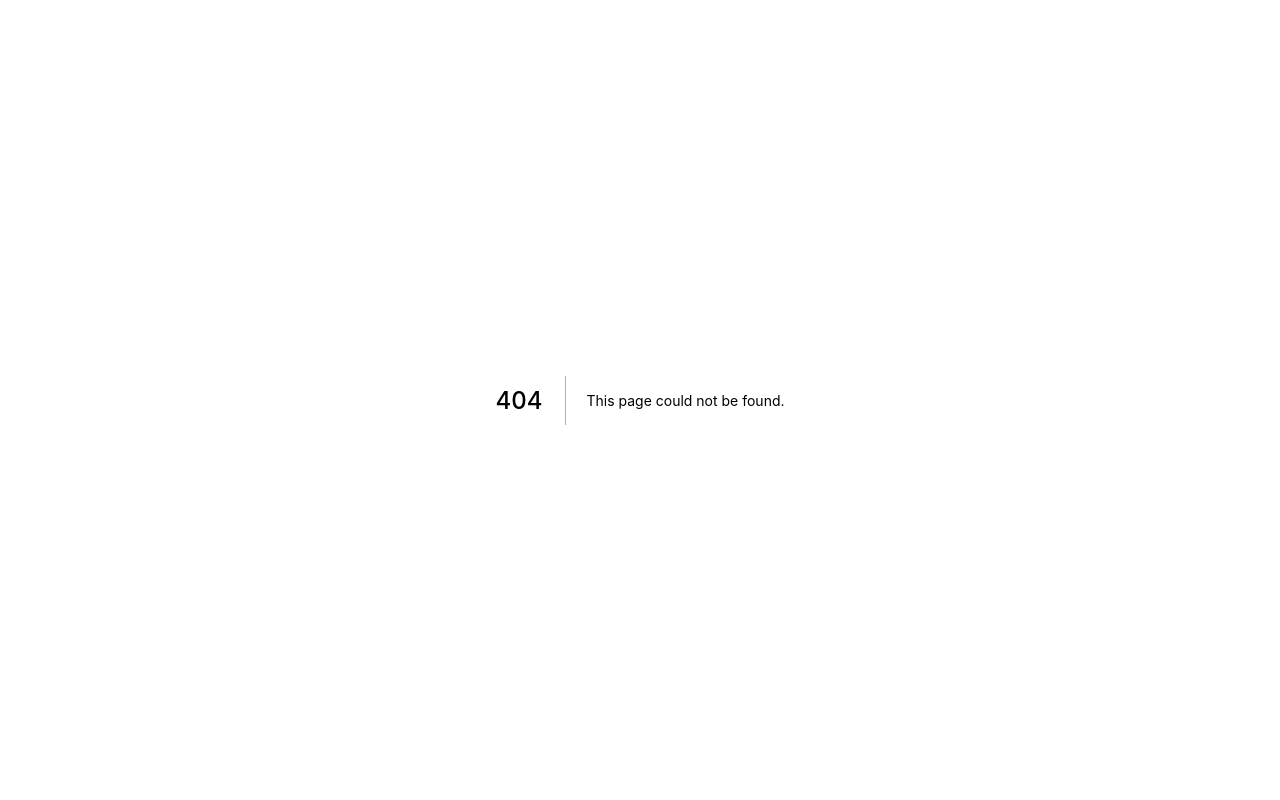
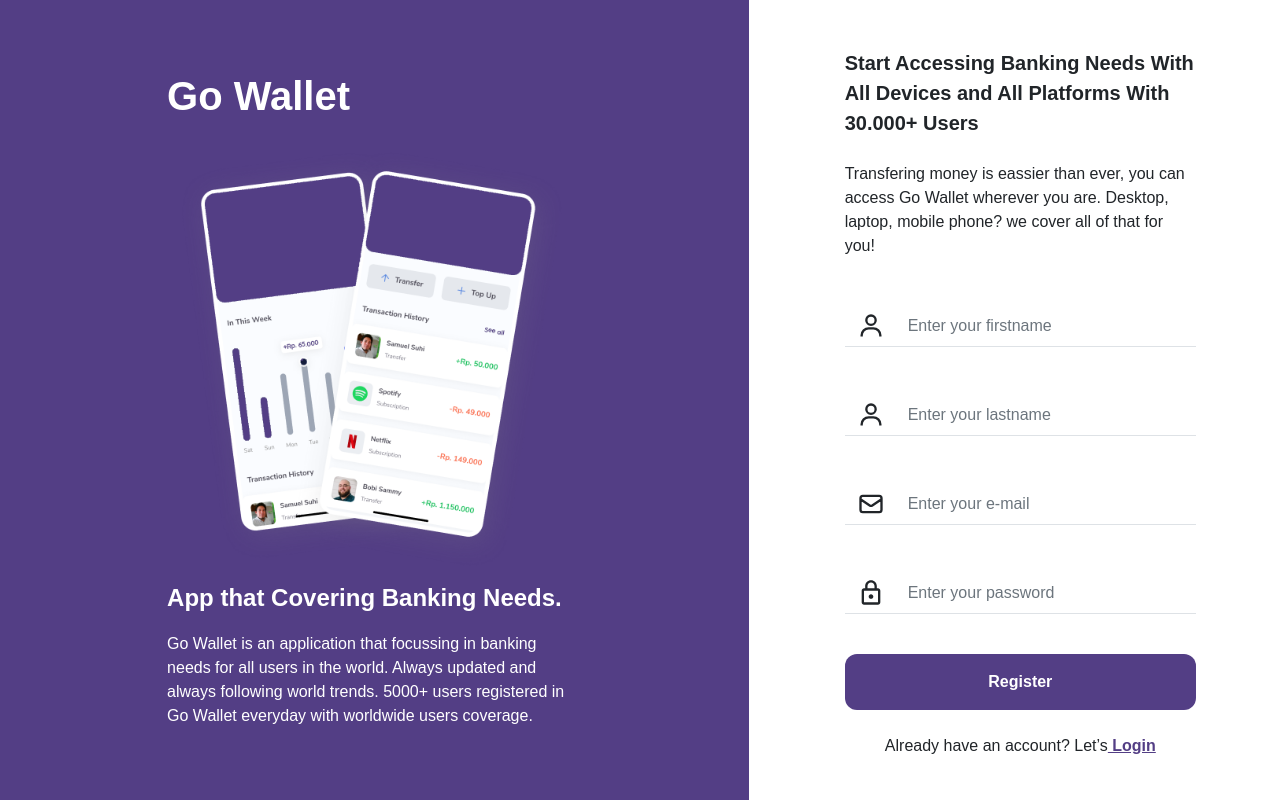
Before and after one commit to asherginting/go-wallet-frontend, a Next.js app: page /register in a window 1280 px wide. Before the commit this address had no page. Built offline with nearby package versions, Linux system fonts and the light colour scheme.

Commit message:
feat: add signup

```diff
--- /dev/null
+++ b/pages/register.js
@@ -0,0 +1,7 @@
+import Login from "./login";
+
+export default function Register() {
+  return (
+    <Login />
+  )
+}
```
